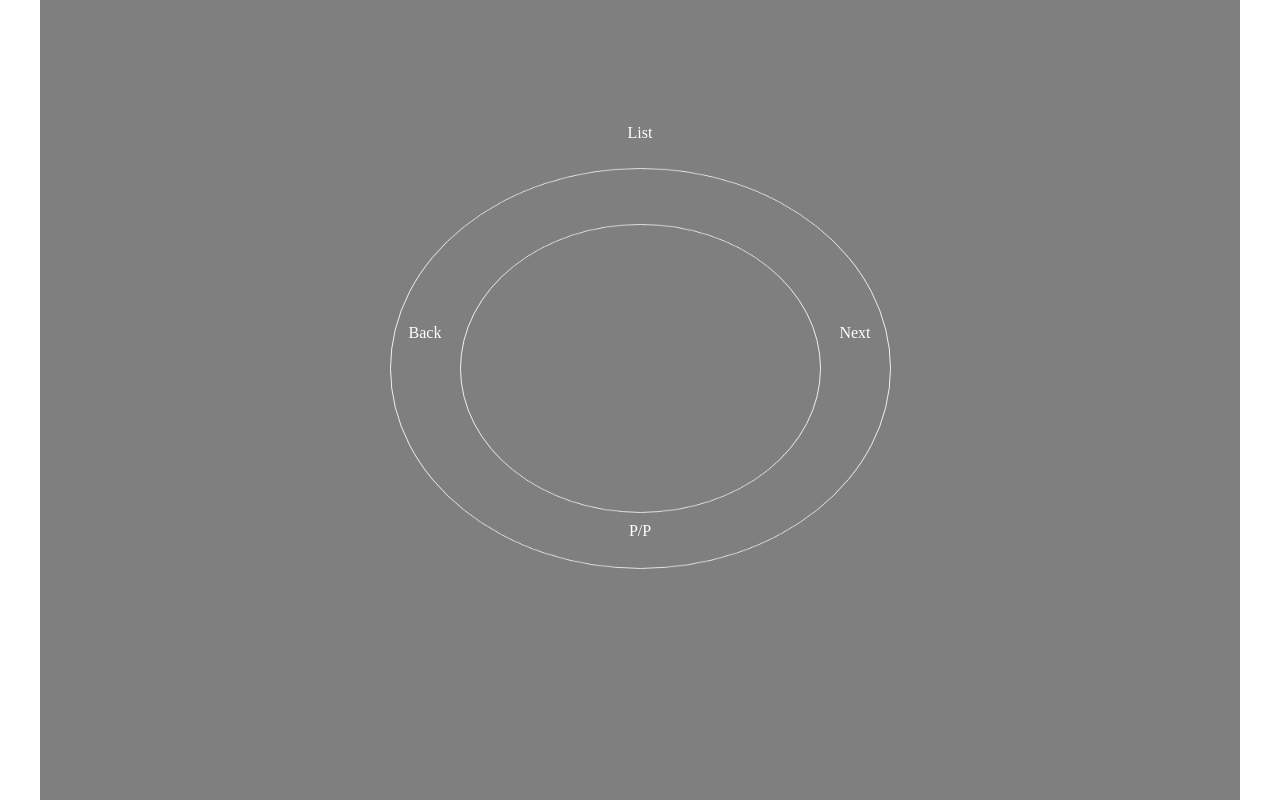
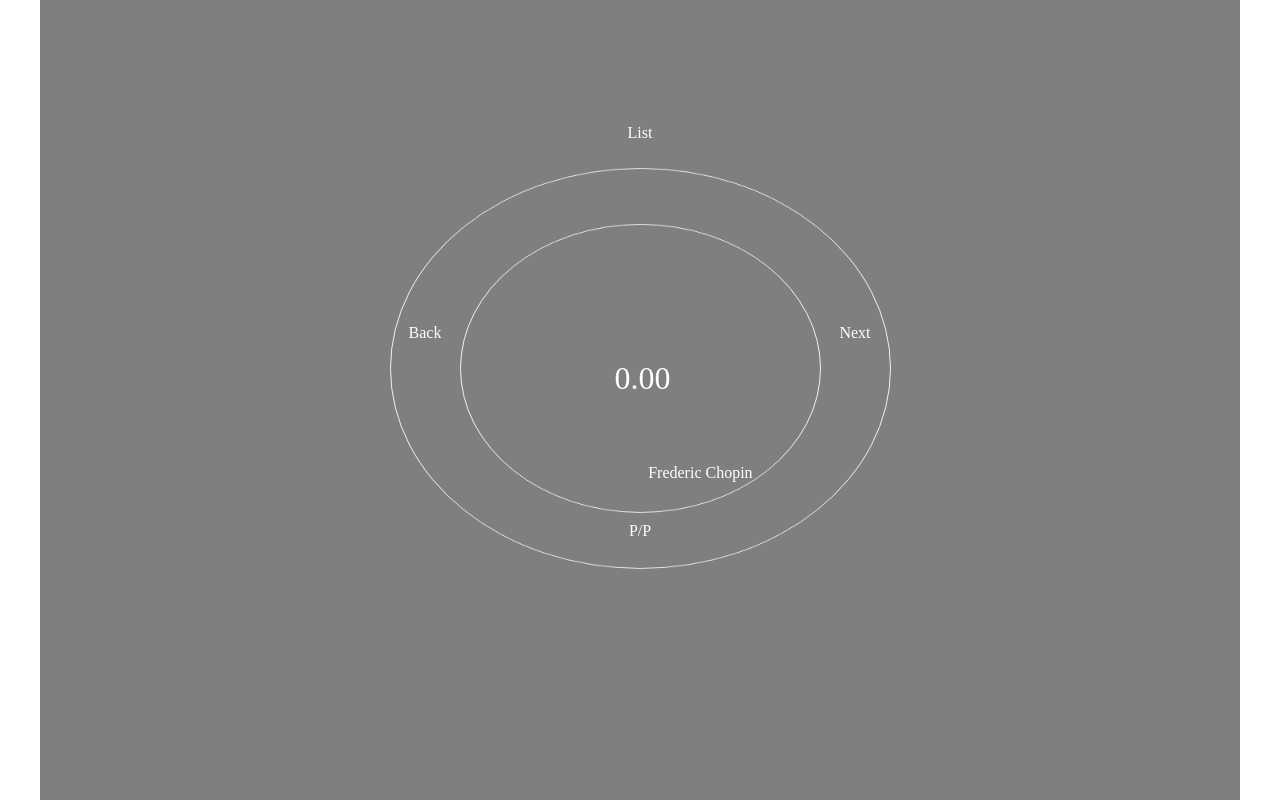
Before and after one commit to cvb678/IT-Challenges-Finals, a plain HTML site: page index.html in a window 1280 px wide. Shown: the top 800 px of the page. Drawn offline with nearby package versions, Linux system fonts and the light colour scheme.

Commit message:
End of the time

```diff
--- a/css/player.css
+++ b/css/player.css
@@ -6,6 +6,7 @@
     -moz-background-size:  cover;
     -o-background-size: cover;
     background-size: cover;
+    color: #FFF;
 }
 
 .canvas-player {
@@ -20,9 +21,11 @@ div.player-buttons-container {
     width: 600px;
     margin: 0 auto;
     text-align: center;
-    color: #FFF;
 }
 
+.player-buttons-container div {
+    cursor: pointer;
+}
 .player-buttons-container-list {
     width: 50px;
     height: 50px;
@@ -53,3 +56,34 @@ div.player-buttons-container {
     height: 50px;
     padding-top: 58%;
 }
+
+.counter {
+    position: absolute;
+    top: 45vh;
+    left: 48%;
+    width: 150px;
+    height: 50px;
+    font-size: 2em;
+
+}
+
+.player-title {
+    position: absolute;
+    top: 54vh;
+    left: 42%;
+    text-align: center;
+    width: 300px;
+    height: 50px;
+    font-size: 1.1em;
+    font-weight: bold;
+}
+
+.player-author {
+    position: absolute;
+    top: 58vh;
+    left: 43%;
+    text-align: center;
+    width: 300px;
+    height: 50px;
+    font-size: 1em;
+}
--- a/index.html
+++ b/index.html
@@ -20,6 +20,9 @@
                 <div id="player-next" class=player-buttons-container-forward>Next</div>
                 <div id="player-playpause" class=player-buttons-container-playpause>P/P</div>
             </div>
+            <div id="counter" class="counter">00:00</div>
+            <div id="player-title" class="player-title"></div>
+            <div class="player-author">Frederic Chopin</div>
         </div>
 
         <div id="playlist" class="playlist">
--- a/js/playlist.js
+++ b/js/playlist.js
@@ -11,6 +11,12 @@ var backgrounds = [ 'assets/img/bg1.jpg',
                    'assets/img/bg3.jpg',
                    'assets/img/bg4.jpg'
                   ];
+
+var titles = [ 'Spring',
+                'Tarantelle, Op. 43',
+                'Mazurka in D Major, Op. 4',
+                'Mazurka in D Major, Op. 71'
+             ];
 
 var currID = 0;
 
@@ -39,6 +45,10 @@ $(document).ready(function () {
         audio.src=songs[currID];
         audio.play();
         $('#player').css('background-image', 'linear-gradient( rgba(0, 0, 0, 0.5), rgba(0, 0, 0, 0.5) ), url(' + '"' + backgrounds[currID] + '")');
+
+        $('html, body').animate({
+        scrollTop: $("#player").offset().top
+        }, 1000);
     });
 
     $('#stop-playback').click(function () {
@@ -48,7 +58,7 @@ $(document).ready(function () {
     $('#player-list').click(function () {
         $('html, body').animate({
         scrollTop: $("#stop-playback").offset().top
-    }, 2000);
+        }, 1000);
     });
 
     $('#player-back').click(function () {
@@ -64,5 +74,11 @@ $(document).ready(function () {
     });
     audio.addEventListener("loadeddata", function() {
         playerStartAnimation(audio.duration);
+        $('#counter').html('00:00');
+        $('#player-title').html(titles[currID]);
     });
+
+    window.setInterval(function () {
+        $('#counter').html(audio.currentTime.toFixed(2).toString());
+    }, 250);
 });
```
